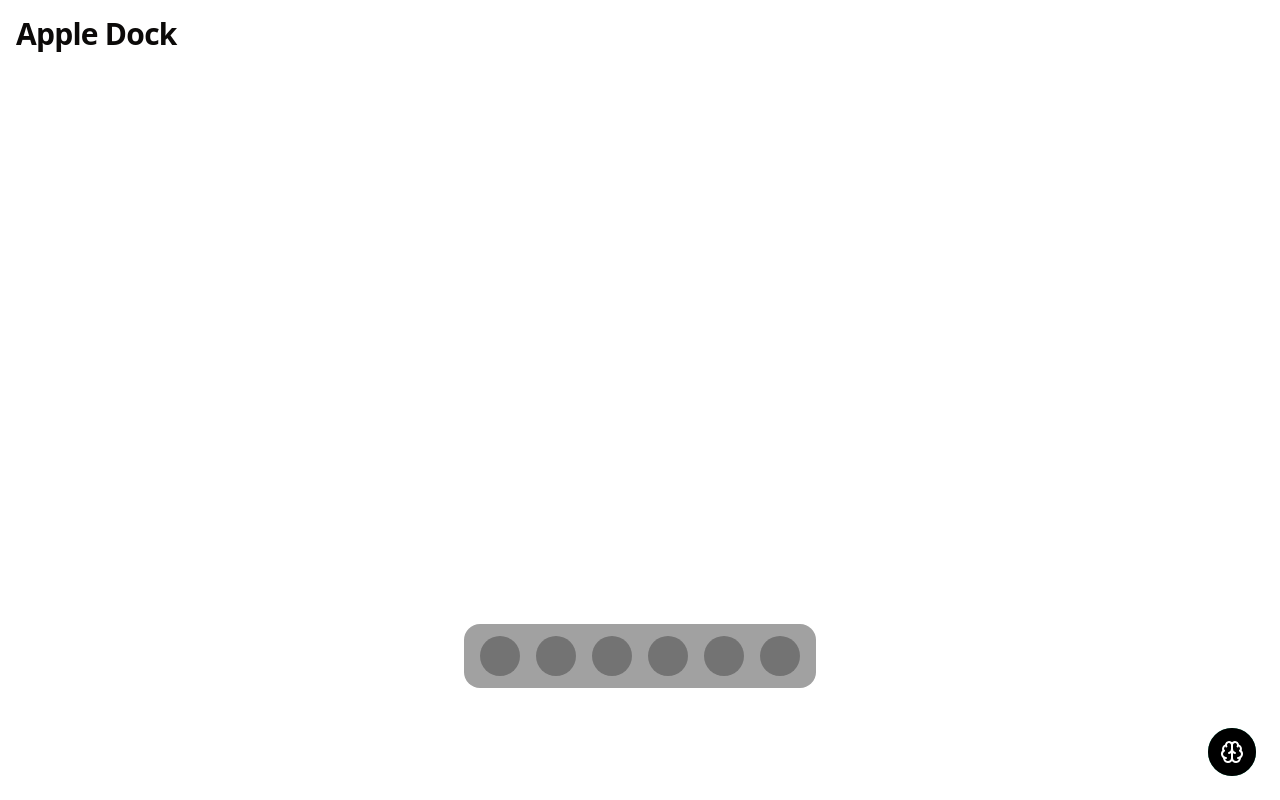
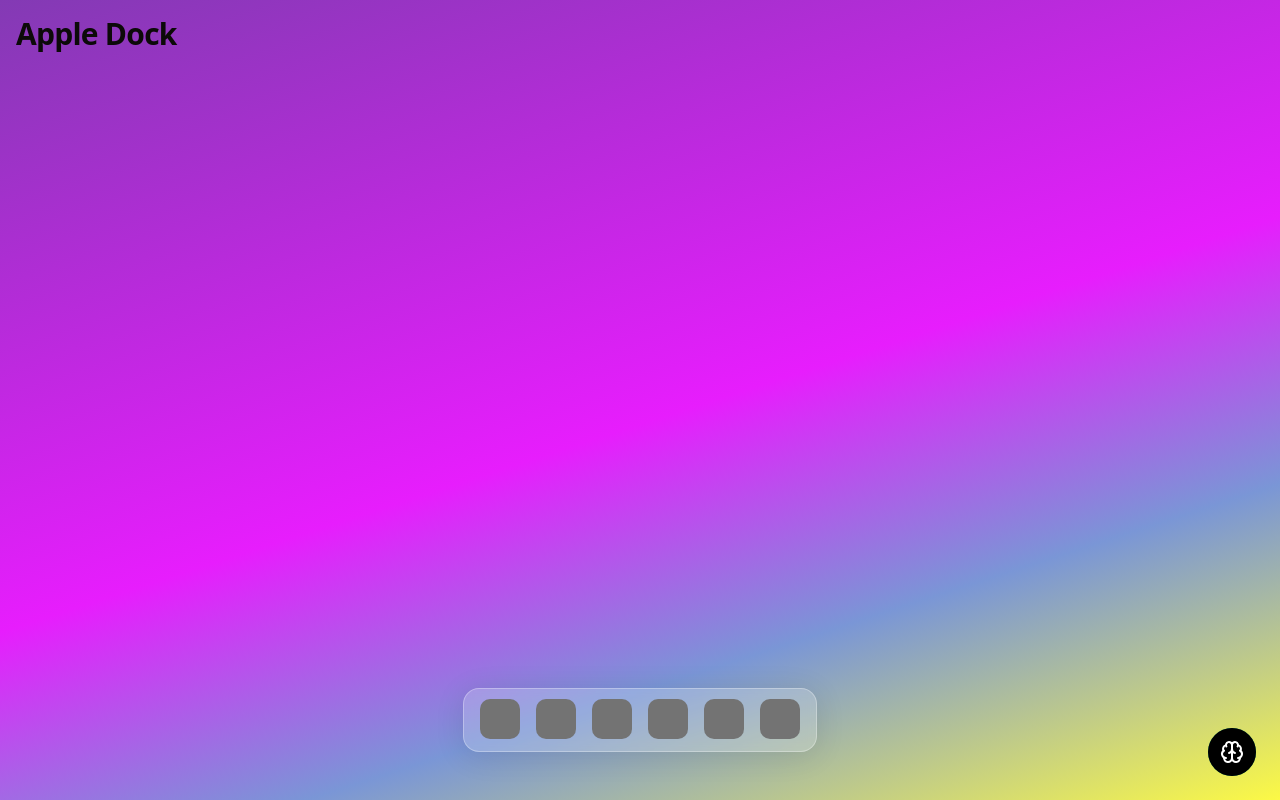
Before and after one commit to SEAjamieD/motion-experiments, a Next.js app: page /apple-dock in a window 1280 px wide. Built offline with nearby package versions, Linux system fonts and the light colour scheme.

Commit message:
litle bit of fun with background

```diff
--- a/src/app/apple-dock/page.tsx
+++ b/src/app/apple-dock/page.tsx
@@ -12,9 +12,16 @@
 
 export default function Page() {
   return (
-    <div className="flex flex-col h-full ">
+    <div
+      className="flex flex-col h-full p-4"
+      style={{
+        backgroundColor: "#833AB4",
+        background:
+          "linear-gradient(162deg, rgba(131, 58, 180, 1) 0%, rgba(231, 29, 253, 1) 52%, rgba(122, 150, 214, 1) 74%, rgba(252, 249, 69, 1) 100%)",
+      }}
+    >
       <TypographyH2>Apple Dock</TypographyH2>
-      <div className="flex flex-col flex-1 justify-end pb-24">
+      <div className="flex flex-col flex-1 justify-end pb-8">
         <Dock />
       </div>
     </div>
@@ -31,6 +38,12 @@
       }}
       onMouseLeave={() => mouseX.set(Infinity)}
       className="flex items-end w-fit h-16 mx-auto gap-4 px-4 pb-3 rounded-2xl bg-neutral-400 "
+      style={{
+        background: "rgba(255, 255, 255, 0.2)",
+        boxShadow: "0 4px 30px rgba(0, 0, 0, 0.1)",
+        backdropFilter: "blur(5px)",
+        border: "1px solid rgba(255, 255, 255, 0.3)",
+      }}
     >
       {[...Array(6)].map((_, index) => (
         <DockItem key={index} mouseX={mouseX} />
@@ -55,7 +68,7 @@
     <motion.div
       ref={ref}
       style={{ width }}
-      className="bg-neutral-500 flex items-center rounded-full w-10 aspect-square"
+      className="bg-neutral-500 flex items-center rounded-lg w-10 aspect-square"
     />
   );
 }
--- a/src/app/layout.tsx
+++ b/src/app/layout.tsx
@@ -26,7 +26,7 @@
   return (
     <html lang="en">
       <body
-        className={`${geistSans.variable} ${geistMono.variable} antialiased h-screen p-4`}
+        className={`${geistSans.variable} ${geistMono.variable} antialiased h-screen`}
       >
         {children}
         <ChatWidget />
--- a/src/app/page.tsx
+++ b/src/app/page.tsx
@@ -3,7 +3,7 @@
 
 const App = () => {
   return (
-    <div>
+    <div className="p-4">
       <TypographyH1>Motion Experiments</TypographyH1>
       <div className="flex flex-col">
         <Link href="/streaming-text">Streaming Text</Link>
--- a/src/app/streaming-text/page.tsx
+++ b/src/app/streaming-text/page.tsx
@@ -38,7 +38,7 @@
   };
 
   return (
-    <div className="max-w-screen-md mx-auto mt-8">
+    <div className="max-w-screen-md mx-auto mt-8 p-4">
       <TypographyH2>Streaming Text</TypographyH2>
       <div className="mt-4">
         <div className="flex gap-2 mb-4">
```
